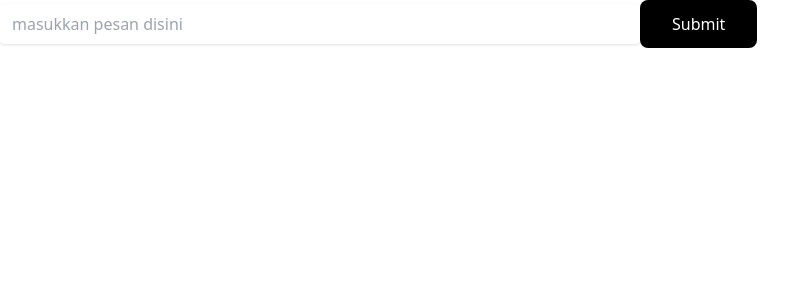
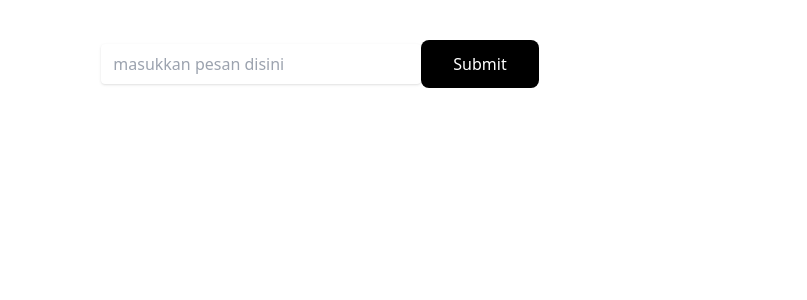
Before and after one commit to Igprad01/React-Js-Learn, a React (Vite) app: page / in a window 1280 px wide. Shown: the top 300 px of the page, without its empty margins (0-807 px from the left). Built offline with nearby package versions, Linux system fonts and the light colour scheme.

Commit message:
design layout

```diff
--- a/src/components/Layouts/FormInput.jsx
+++ b/src/components/Layouts/FormInput.jsx
@@ -6,7 +6,7 @@ import Input from "../ELements/form/Input"
 const FormLogin = () => {
     return (
         <form action="">
-           <div className="">
+           <div className="w-3/6 mt-10 flex justify-center items-center">
            <Input placeholder = 'masukkan pesan disini'/>
            <ButtonA color = 'bg-black' textColor = 'text-white'/>
            </div>
```
